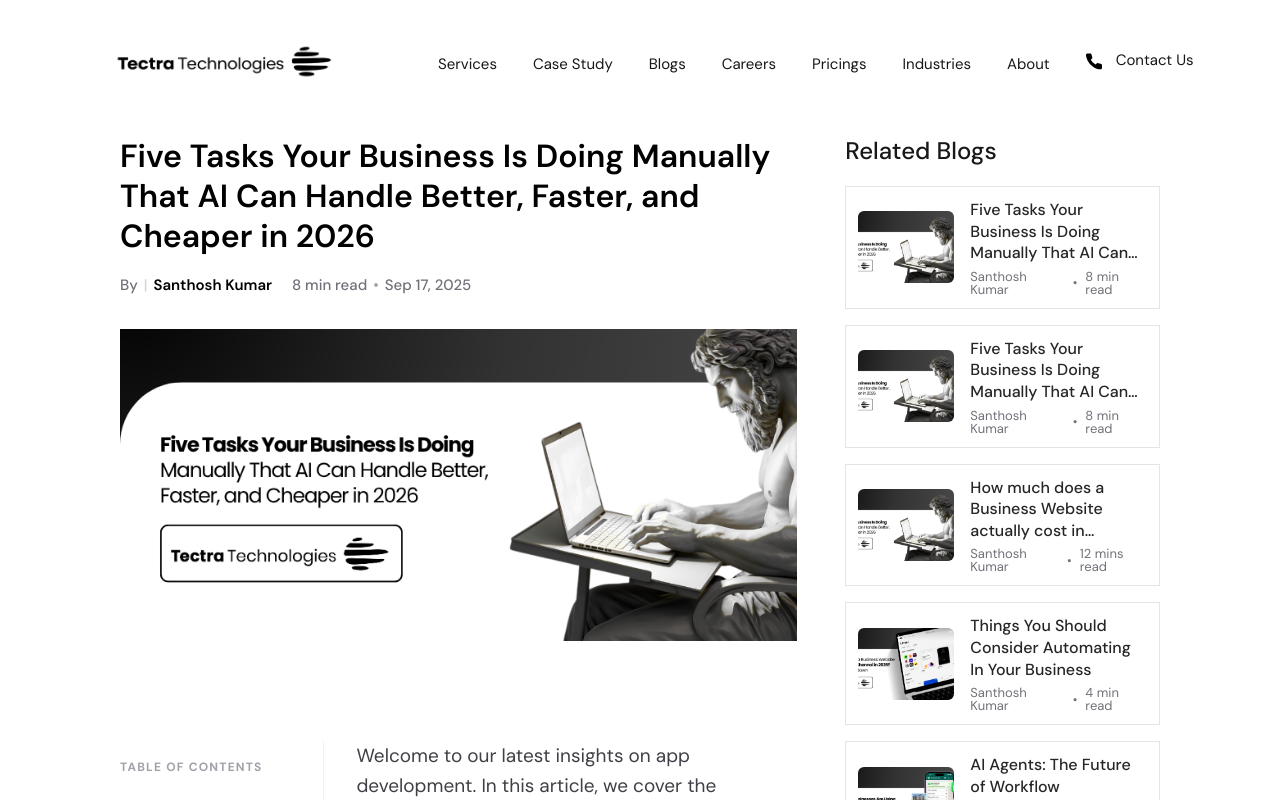
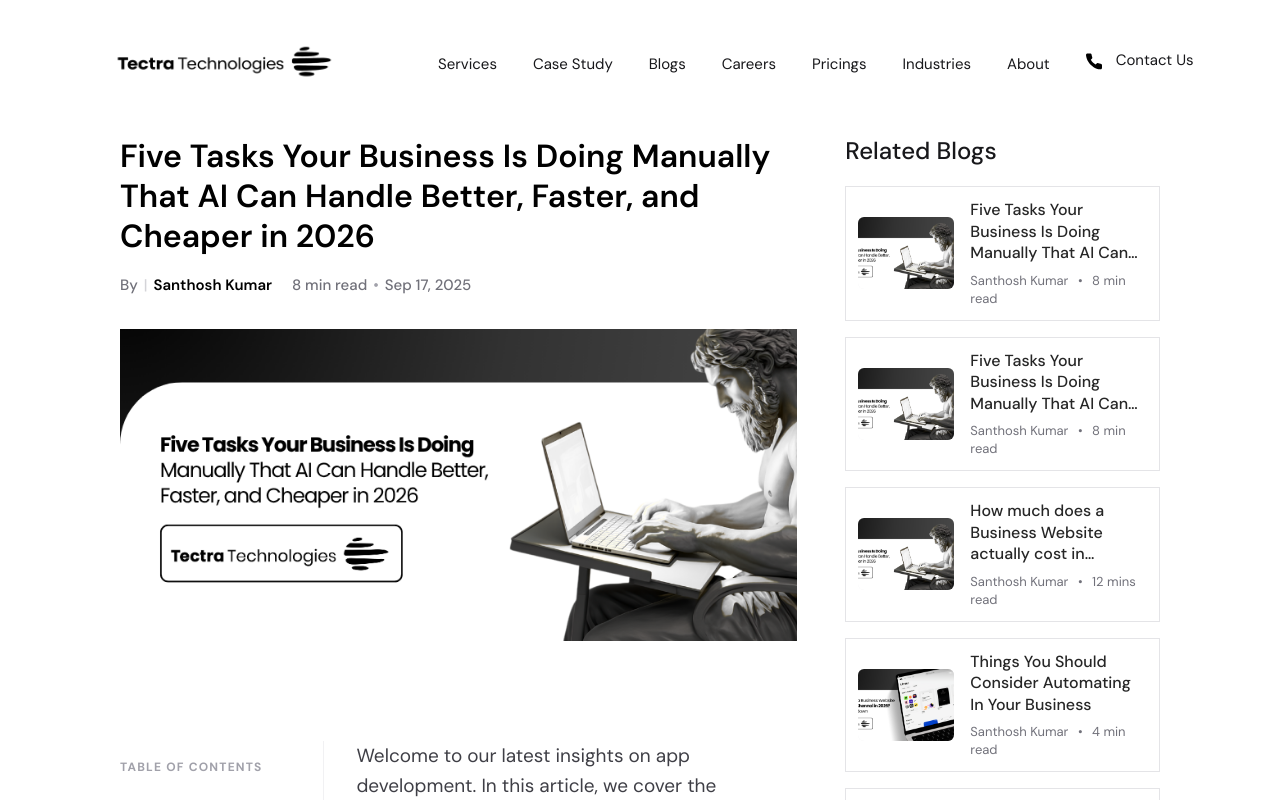
Before and after one commit to vijaytectra/tectra_next_js_website, a Next.js app: page /blogs/1 in a window 1280 px wide. Shown: the top 800 px of the page. Built offline with nearby package versions, Linux system fonts and the light colour scheme.

Commit message:
style: fix wrapping issue in related blogs on small desktop screens

```diff
--- a/app/blogs/[slug]/page.tsx
+++ b/app/blogs/[slug]/page.tsx
@@ -358,10 +358,8 @@ export default function BlogPostPage() {
                         <h4 className="font-dm-sans text-[15px] sm:text-base font-medium leading-[1.35] text-neutral-800 group-hover:text-neutral-600 transition-colors line-clamp-3">
                           {item.title}
                         </h4>
-                        <p className="flex items-center gap-2 font-dm-sans text-[13px] font-normal leading-none text-neutral-500">
-                          <span>{item.author}</span>
-                          <span>•</span>
-                          <span>{item.readTime || "12 mins read"}</span>
+                        <p className="font-dm-sans text-[13px] font-normal leading-snug text-neutral-500 mt-0.5">
+                          {item.author} <span className="mx-1.5">&bull;</span> {item.readTime || "12 mins read"}
                         </p>
                       </div>
                     </Link>
```
